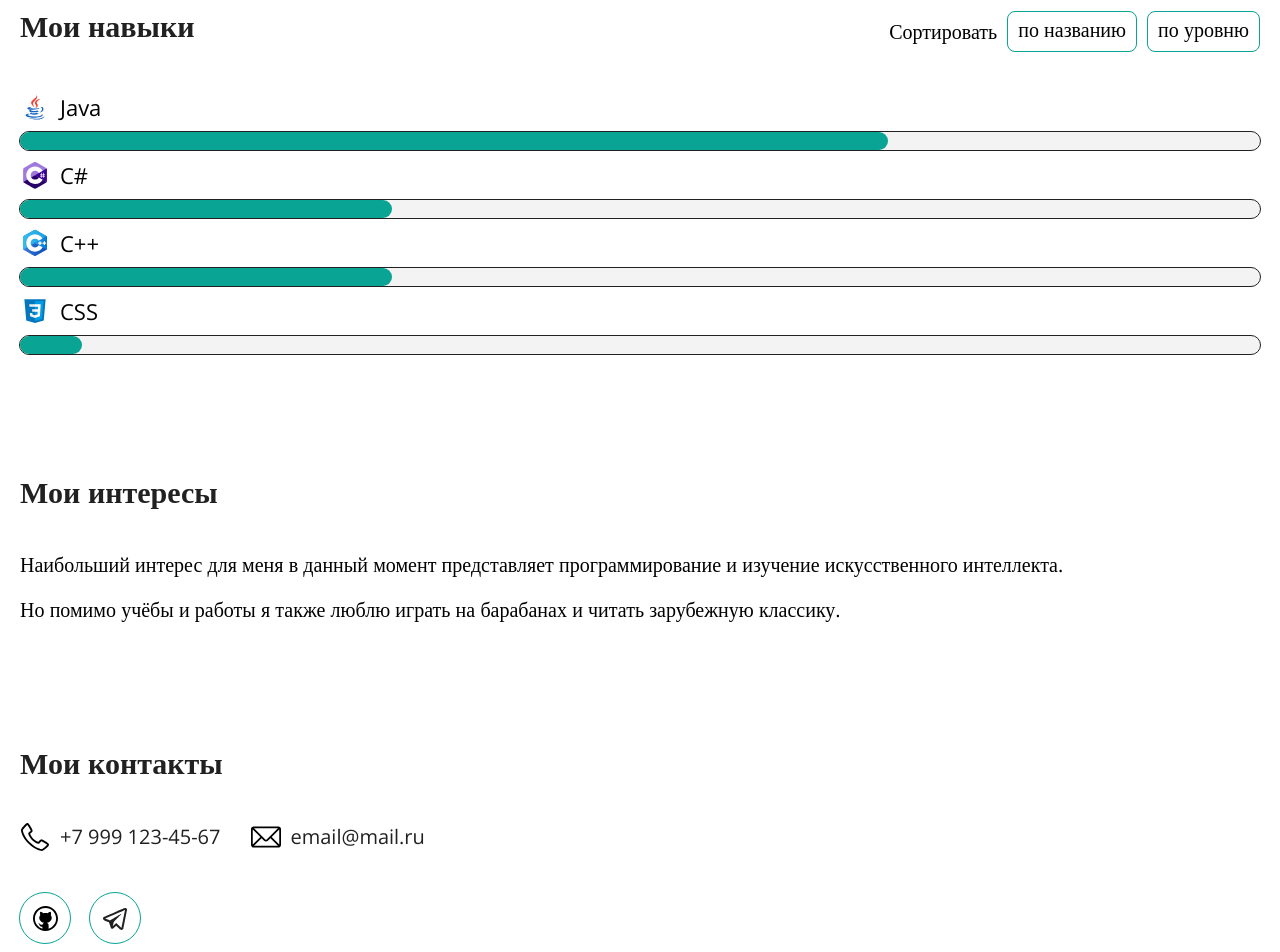
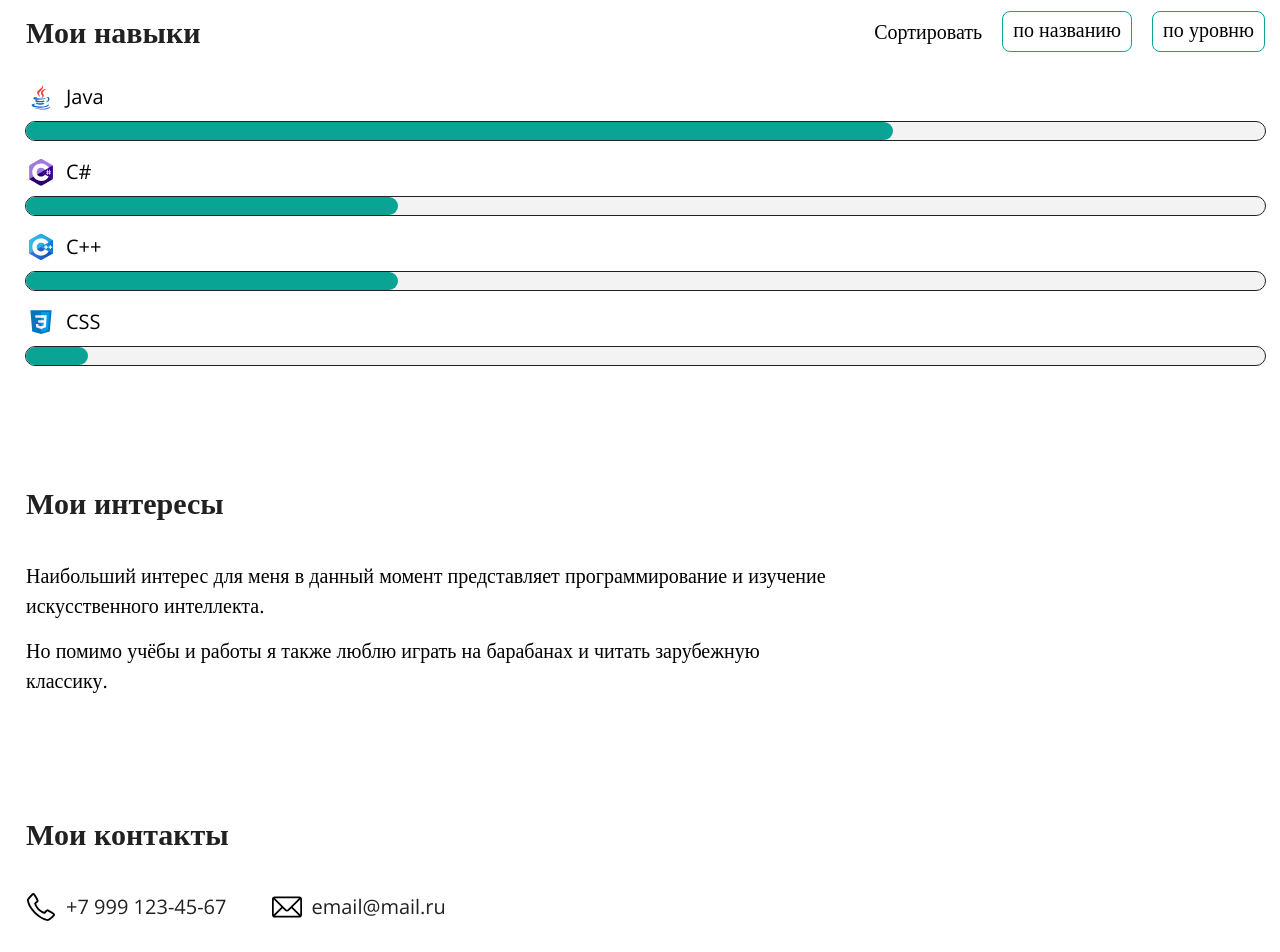
Before and after one commit to mikl14/tech_internet, a plain HTML site: page index.html in a window 1280 px wide. Shown: the part 1200-2152 px from the top of the page. Drawn offline with nearby package versions, Linux system fonts and the light colour scheme.

Commit message:
Внесены правки по 1.6

```diff
--- a/css/style.css
+++ b/css/style.css
@@ -26,9 +26,15 @@ body {
 }
 .rounded {
     border-radius: 50%;
+    margin-right: 46px;
+}
+
+.avaRounded {
+    border-radius: 50%;
 }
 
 .mainNav{
+
     display: flex;
 }
 .mainNav a {
@@ -45,7 +51,7 @@ body {
     min-width: 320px;
     max-width: 1280px;
     margin: 0 auto;
-    padding: 0 20px;
+    padding: 0 15px 0 26px;
 }
 
 h1 {
@@ -62,9 +68,10 @@ h2 {
 
 .skillsHeader {
     display: flex;
-    align-items: flex-start;
+    align-items: center;
     justify-content: space-between;
-    margin-bottom: 40px;
+    margin-bottom: 30px;
+    gap:20px;
     width: 100%;
 }
 
@@ -77,8 +84,8 @@ h2 {
 .skillsHeaderRight {
     display: flex;
     align-items: center;
-    gap: 10px;
-    margin: 0;
+    gap: 20px;
+    margin-right: 0px;
     padding: 0;
 }
 .userContainer
@@ -87,6 +94,7 @@ h2 {
     align-items: center;
     gap: 70px;
     margin-bottom: 120px;
+    justify-content: space-between;
 }
 
 .textContainer{
@@ -167,6 +175,7 @@ button:hover {
     margin: 0;
     padding: 0;
     line-height: 1;
+    gap: 10;
 }
 
 .skillList dt {
@@ -175,7 +184,6 @@ button:hover {
     min-height: 30px;
     display: flex;
     align-items: center;
-    font-size: 1.1em;
     background-position: left center;
     background-repeat: no-repeat;
     background-size: 30px 30px;
@@ -196,7 +204,7 @@ button:hover {
 }
 
 .progressBar {
-    margin: 10px 0;
+    margin: 10px 0 17px;
     width: 100%;
     height: 18px;
     background-color: #f3f3f3;
@@ -229,8 +237,15 @@ button:hover {
 }
 
 
-a {
-    padding: 6px 20px;
+.contactsBlock {
+    display: flex;
+    justify-content: flex-start;
+    align-items: center;
+    gap: 45px;
+}
+
+
+.contactsBlock a {
     font-family: Open Sans;
     font-weight: 400;
     font-size: 20px;
@@ -239,15 +254,9 @@ a {
     text-decoration: none;
 }
 
-.contactsBlock {
-    display: flex;
-    justify-content: flex-start;
-    align-items: center;
-    gap: 10px;
-}
-
 .phoneLink,
 .emailLink {
+
     display: inline-flex;
     align-items: center;
     padding-left: 40px;
@@ -286,6 +295,7 @@ a {
     display: flex;
     align-items: center;
     margin-top: 40px;
+    gap: 20px;
 }
 
 .socialBlock {
@@ -309,14 +319,13 @@ a {
 }
 
 .socialLinkTelegram {
-    margin-left: 20px;
     background-image: url("../icons/telegram.svg");
     text-decoration: none;
 }
 
 .mainFooter {
     width: 100%;
-    margin-top: 5%;
+    margin-top: 120px;
     padding-top: 50px;
     padding-bottom: 50px;
 }
--- a/index.html
+++ b/index.html
@@ -36,7 +36,7 @@
             <h1>Михаил Елистратов</h1>
             <p class="subtitle">Программист</p>
           </div>
-          <img height="400" class="rounded" src="img/ava.jpg" alt="Аватар пользователя" style="width: 400px; height: 400px; object-fit: cover;">
+          <img height="400" class="avaRounded" src="img/ava.jpg" alt="Аватар пользователя" style="width: 400px; height: 400px; object-fit: cover;">
         </div>
       </section>
 
@@ -96,6 +96,7 @@
       </section>
 
       <section id="interests" class="interests">
+        <div class="textWrapper">
         <h2>Мои интересы</h2>
         <p>
           Наибольший интерес для меня в данный момент представляет
@@ -105,6 +106,7 @@
           Но помимо учёбы и работы я также люблю играть на барабанах и читать
           зарубежную классику.
         </p>
+        </div>
       </section>
 
       <section id="contacts" class="contacts">
```
